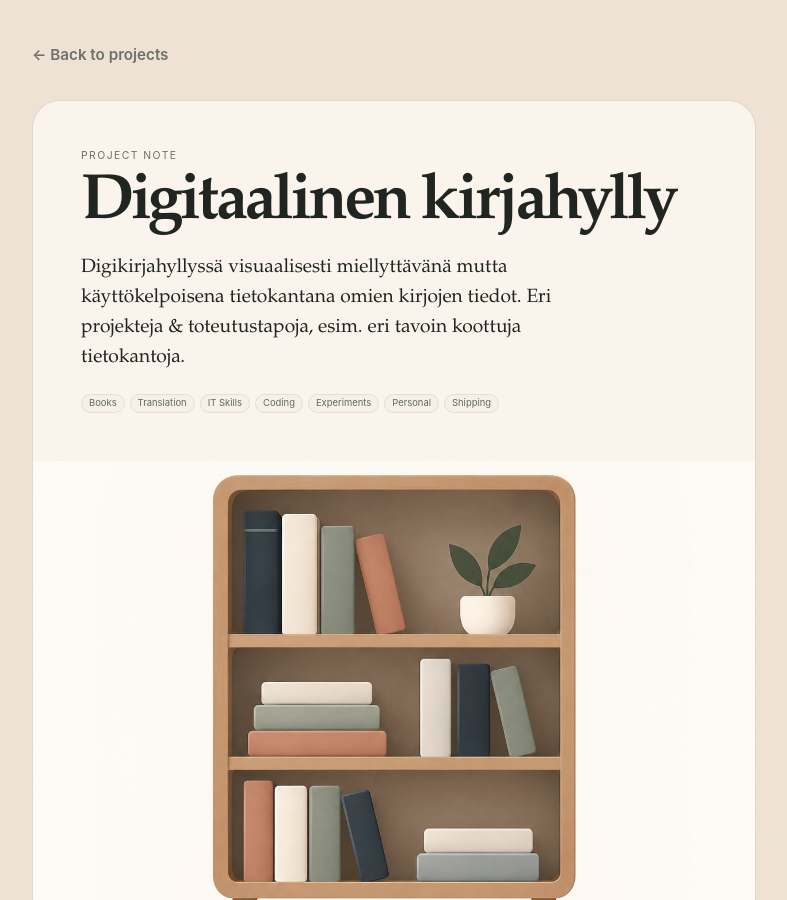
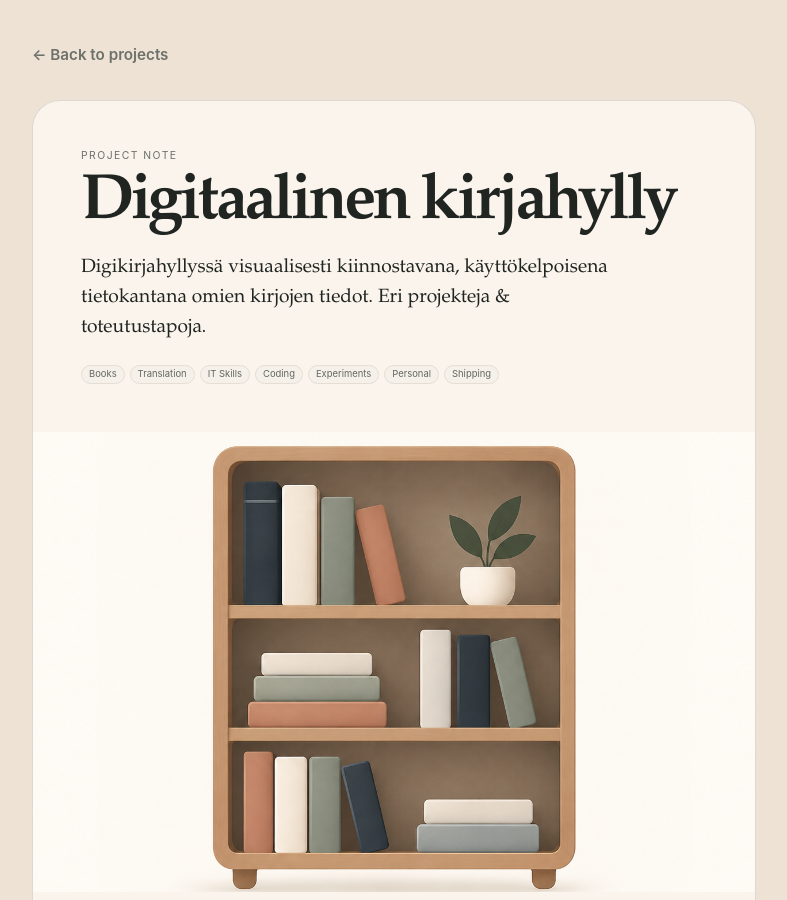
Before and after one commit to NinaLista/done, a Jekyll site: the page built from _projects/sandline.md, in a window 1280 px wide and 900 px high. Shown: the whole window, without its empty margins (246-1033 px from the left). Built offline with Jekyll 4.4.1, drawn with Linux system fonts in a browser that asks for light colours.

Commit message:
Edit sandline.md

```diff
--- a/_projects/sandline.md
+++ b/_projects/sandline.md
@@ -3,7 +3,7 @@ title: "Digitaalinen kirjahylly"
 date: 2026-09-01
 tags: [Books, Translation, IT Skills, Coding, Experiments, Personal, Shipping]
 short_text: "Oma kirjahylly digimuotoon. Teostiedot, kuvaukset, lajittelut. Yksi html-sivu."
-back_text: "Digikirjahyllyssä visuaalisesti miellyttävänä mutta käyttökelpoisena tietokantana omien kirjojen tiedot. Eri projekteja & toteutustapoja, esim. eri tavoin koottuja tietokantoja."
+back_text: "Digikirjahyllyssä visuaalisesti kiinnostavana, käyttökelpoisena tietokantana omien kirjojen tiedot. Eri projekteja & toteutustapoja."
 image: /assets/images/bookshelf.png
 image_position: 50% 50%
 card_style: image
@@ -17,7 +17,6 @@ Tässä projektissa kokeilen erilaisia tapoja taltioida painetut kirjat ja niide
 
 ### 1. Kuvapohjainen kirjasto (kirjat hyllyssä, ei valmista kirjalistaa)
 
-
 **A) Chat-pohjainen HTML-työvuo**
 
 `Yksi HTML-sivu & Excel-tietokanta`
@@ -26,7 +25,6 @@ Tässä projektissa kokeilen erilaisia tapoja taltioida painetut kirjat ja niide
 Kirjahyllykuvat [H] → konenäkö / teosten tunnistus [AI] → ihmisen tekemä tarkistus [H] → metatietojen rikastus verkkolähteistä [AI] → normalisoitu Excel-master [AI] → HTML-koodin luonti [AI] [H] → täydennysvaiheessa: uusien kirjarivien lisäys master-tiedoston &  sivun generointi masterista [AI][H] → tarvittaessa käyttöliittymän ja toimintojen iteratiivinen muokkaus chatissa [AI][H].
 
 ![digikirjahylly]({{ '/assets/images/bookshelf2.png' | relative_url }})
-
 
 **B) Google AI Studio + Firebase -työvuo**
 
```
